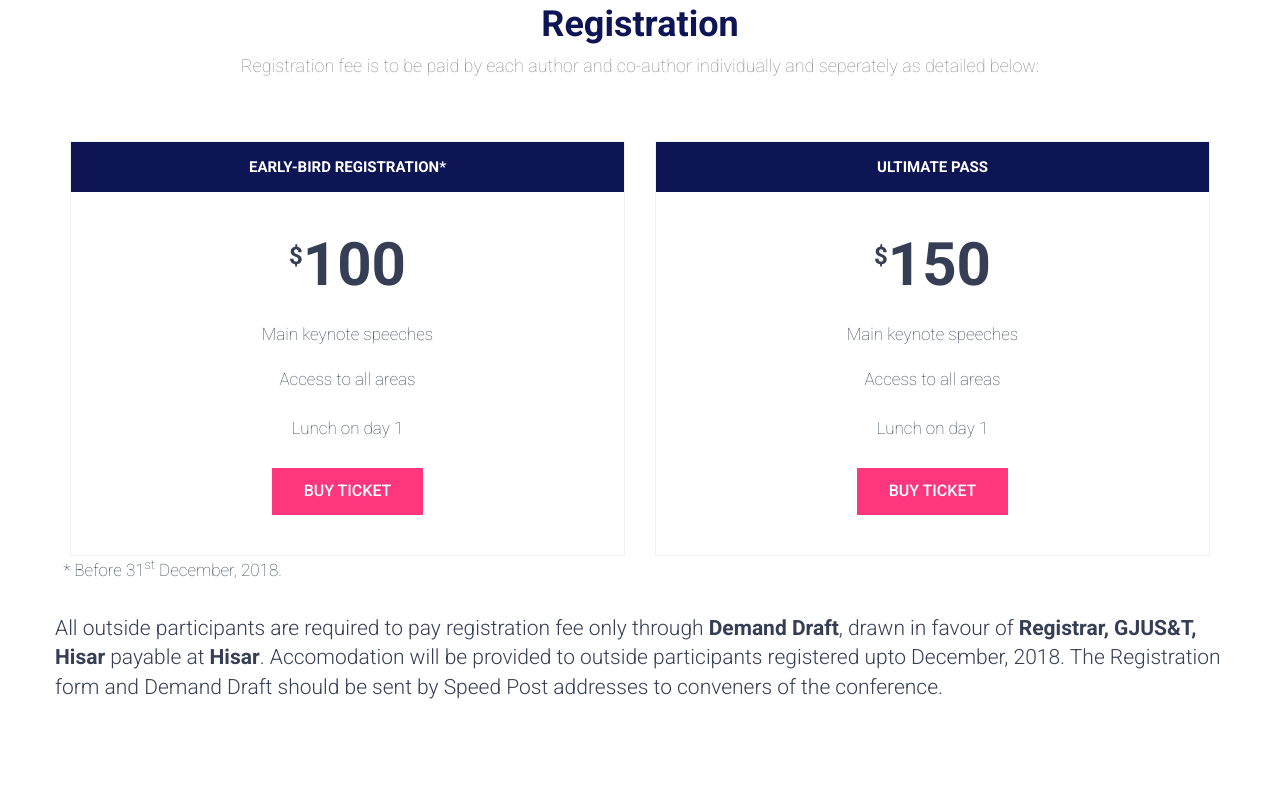
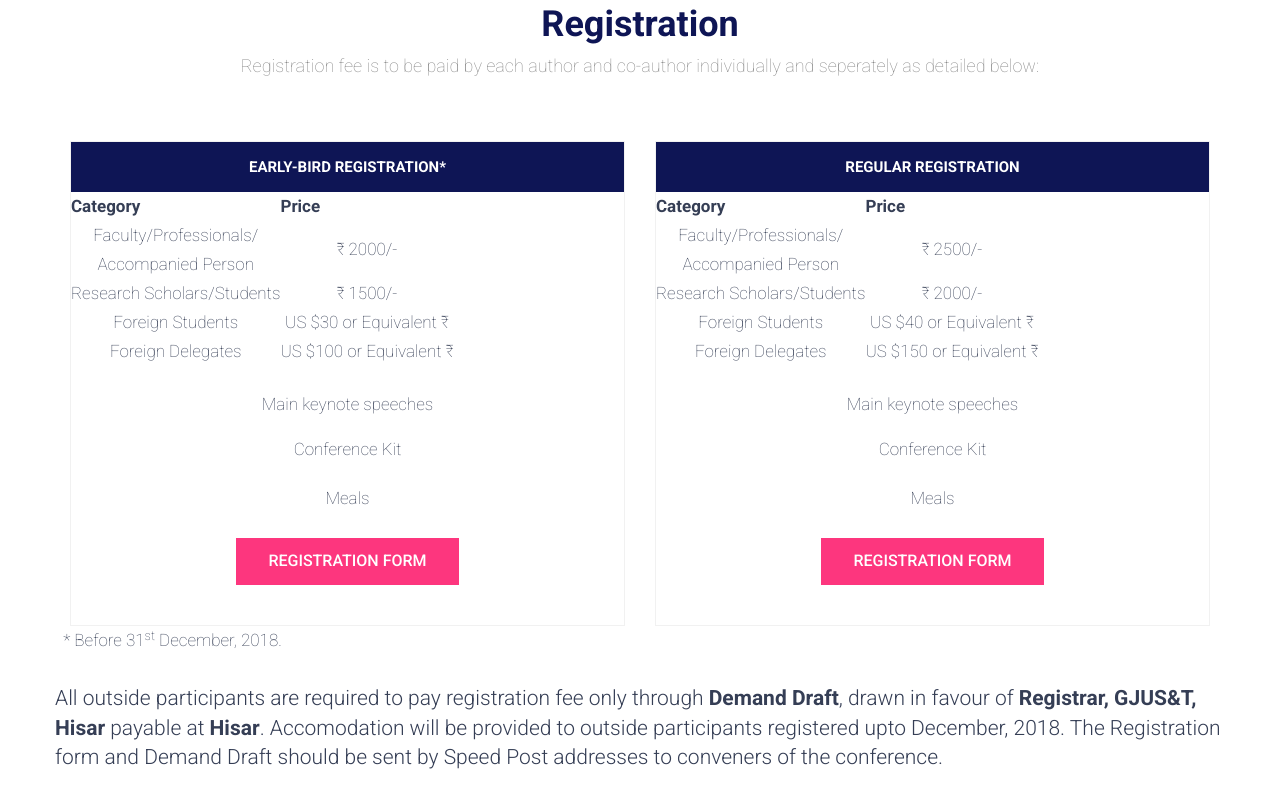
Before and after one commit to akshitgupta29/HSB_Conference, a plain HTML site: page index.html in a window 1280 px wide. Shown: the part 1853-2660 px from the top of the page. Drawn offline with Linux system fonts and the light colour scheme; some packages are replaced by stand-ins of ours.

Commit message:
Registeration Form Included

```diff
--- a/index.html
+++ b/index.html
@@ -388,16 +388,40 @@
                     <div class="pricing-table-default text-center">
                         <div class="pricing-head">
                             <h3>Early-bird Registration*</h3>
-                            <span class="price"><sup>$</sup>100</span>
+                            <!-- <span class="price"><sup>$</sup>100</span> -->
+                            <table>
+                                <tr>
+                                    <th>Category</th>
+                                    <th>Price</th>
+                                </tr>
+                                <tr>
+                                    <td>
+                                        Faculty/Professionals/ <br> Accompanied Person
+                                    </td>
+                                    <td>&#x20b9;  2000/-</td>
+                                </tr>
+                                <tr>
+                                    <td>Research Scholars/Students</td>
+                                    <td>&#x20b9; 1500/-</td>
+                                </tr>
+                                <tr>
+                                    <td>Foreign Students</td>
+                                    <td>US $30 or Equivalent &#x20b9;</td>
+                                </tr>
+                                <tr>
+                                    <td>Foreign Delegates</td>
+                                    <td>US $100 or Equivalent &#x20b9;</td>
+                                </tr>
+                            </table>
                         </div>
                         <div class="pricing-detail">
                             <ul class="pricing-list pink-i">
                                 <li>Main keynote speeches</li>
-                                <li>Access to all areas</li>
-                                <li>Lunch on day 1</li>
+                                <li>Conference Kit</li>
+                                <li>Meals</li>
                             </ul>
                         </div>
-                        <a href="#" class="btn btn-primary">BUY TICKET</a>
+                        <a href="brochure\Registeration Form.pdf" target="_blank" class="btn btn-primary">Registration Form</a>
                     </div>
                     <!-- /.pricing-table-wrapper -->
                 </div>
@@ -406,17 +430,41 @@
                 <div class="col-sm-6">
                     <div class="pricing-table-default text-center">
                         <div class="pricing-head">
-                            <h3>ULTIMATE PASS</h3>
-                            <span class="price"><sup>$</sup>150</span>
+                            <h3>Regular Registration</h3>
+                            <!-- <span class="price"><sup>$</sup>150</span> -->
+                            <table>
+                                <tr>
+                                    <th>Category</th>
+                                    <th>Price</th>
+                                </tr>
+                                <tr>
+                                    <td>
+                                        Faculty/Professionals/ <br> Accompanied Person
+                                    </td>
+                                    <td>&#x20b9;  2500/-</td>
+                                </tr>
+                                <tr>
+                                    <td>Research Scholars/Students</td>
+                                    <td>&#x20b9; 2000/-</td>
+                                </tr>
+                                <tr>
+                                    <td>Foreign Students</td>
+                                    <td>US $40 or Equivalent &#x20b9;</td>
+                                </tr>
+                                <tr>
+                                    <td>Foreign Delegates</td>
+                                    <td>US $150 or Equivalent &#x20b9;</td>
+                                </tr>
+                            </table>
                         </div>
                         <div class="pricing-detail">
                             <ul class="pricing-list pink-i">
                                 <li>Main keynote speeches</li>
-                                <li>Access to all areas</li>
-                                <li>Lunch on day 1</li>
+                                <li>Conference Kit</li>
+                                <li>Meals</li>
                             </ul>
                         </div>
-                        <a href="#" class="btn btn-primary">BUY TICKET</a>
+                        <a href="brochure\Registeration Form.pdf" class="btn btn-primary" target="_blank">Registration Form</a>
                     </div>
                     <!-- /.pricing-table-wrapper -->
                 </div>
@@ -456,7 +504,7 @@
     <!-- /.pricing-section -->
 
 
-    <section id="section-partner" class="section-wrapper client-logo">
+    <!-- <section id="section-partner" class="section-wrapper client-logo">
         <div class="container">
             <div class="row">
                 <div class="col-md-12">
@@ -486,8 +534,8 @@
                 </div>
             </div>
         </div>
-        <!--end of .container -->
-    </section>
+        end of .container  -->
+    <!-- </section> -->
     <!-- .client-logo -->
 
 
```
Also changed, not shown: 1 other file.
